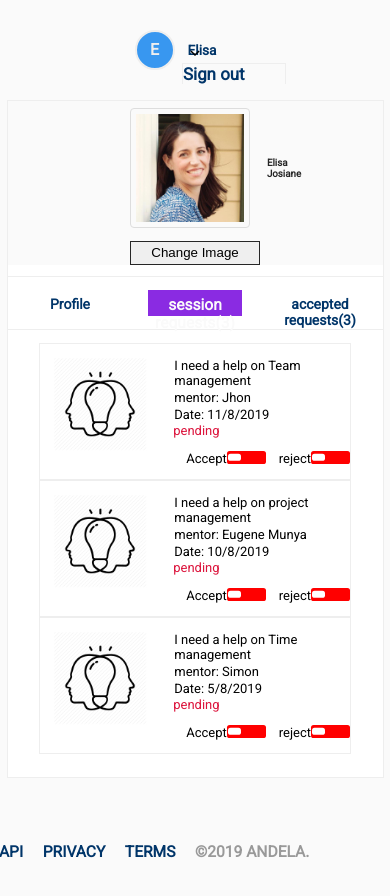
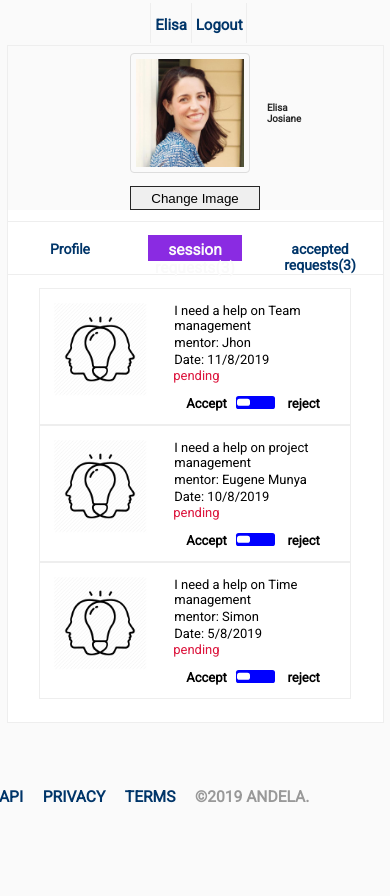
Before and after one commit to habaumugisha1/FreeMentors, a plain HTML site: page UI/pages/mentorDashboard.html in a window 390 px wide. Both pictures are taken after a click on the link "session requests(3)". After the commit the page ends 871 px from the top, so only its background shows below. Drawn offline with Linux system fonts and the light colour scheme.

Commit message:
chore(refactor-ui):change the look and feel of dashboard [ Finishes #167923724]

```diff
--- a/UI/pages/mentorDashboard.html
+++ b/UI/pages/mentorDashboard.html
@@ -9,6 +9,7 @@
     <link rel="stylesheet" href="../styles/userDashboard.css"/>
     <link rel="stylesheet" href="../styles/popupModel.css"/>
     <link rel="stylesheet" href="../styles/acceptReject.css"/>
+    <link rel="stylesheet" href="../styles/modalCss/mentorReview.css"/>
 
     <link href="https://fonts.googleapis.com/css?family=Roboto&display=swap" rel="stylesheet">
 </head>
@@ -17,16 +18,19 @@
 
     <div class="wrapper">
             <div class="modal-bg">
-                    <div class="modal">
-                        <div class="review-item">
+                    <div class="modal mentor-review">
+                            <div class="review-item">
+                                    <span class="modal-title">Ratings about your session</span>
+                                    <div class="review">
 
-                                    <div class="review">
                                           <p>It was an interesting session, in this session I heve
                                               learned alot that will help me not only today but also tomorrow, hanks my mentor</p>
                                             <p class="score"> score: 5</p>
                                             <p>Date: 10/8/2019</p>
 
                                     </div>
+
+
                             </div>
                             <span class="modal-close">X</span>
                     </div>
@@ -53,23 +57,13 @@
                     </div>
 
         <div class="container">
-
-        <div class="nav-menu">
-                        <span class="avatar">
-                            <h3>E</h3>
-                        </span>
-                        <p><a href="./mentorDashboard.html">Elisa</a></p>
-                        <div class="log-out">
-                            <img src="../images/outline-keyboard_arrow_down-24px.svg" alt="drop-down"/>
-                            <ul>
-                                    <li>
-                                        <a href="../index.html">Sign out</a>
-                                    </li>
-                                </ul>
-                        </div>
-
-
-        </div>
+                <div class="top-nav-menu">
+                        <ul>
+                            <li><a href="./mentorDashboard.html" class="circle-img"> E</a></li>
+                            <li><a href="./mentorDashboard.html">Elisa</a></li>
+                            <li><a href="../index.html">Logout</a></li>
+                        </ul>
+                       </div>
 
         <div class="main-content">
             <div class="user-profile">
@@ -157,10 +151,6 @@
                                                             <div class="switch-btn"></div>
                                                     </label>
                                                     <span class="title">reject</span>
-                                                    <label class="switch">
-                                                           <input type="checkbox">
-                                                            <div class="switch-btn"></div>
-                                                    </label>
                                                     </div>
                                         </div>
                                 </div>
@@ -181,10 +171,7 @@
                                                             <div class="switch-btn"></div>
                                                     </label>
                                                     <span class="title">reject</span>
-                                                    <label class="switch">
-                                                           <input type="checkbox">
-                                                            <div class="switch-btn"></div>
-                                                    </label>
+
                                                     </div>
                                             </div>
 
@@ -205,10 +192,7 @@
                                                                 <div class="switch-btn"></div>
                                                         </label>
                                                         <span class="title">reject</span>
-                                                        <label class="switch">
-                                                               <input type="checkbox">
-                                                                <div class="switch-btn"></div>
-                                                        </label>
+
                                                         </div>
                                             </div>
 
--- a/UI/styles/acceptReject.css
+++ b/UI/styles/acceptReject.css
@@ -12,7 +12,7 @@
 .switch-btn{
     position: absolute;
     content: '';
-    background: red;
+    background: blue;
     left: 0;
     top: 0;
     right: 0;
@@ -34,9 +34,12 @@
 
 }
 .switch input[type='checkbox']:checked + .switch-btn{
-   background: blue;
+    background: red;
 }
 
 .switch input[type='checkbox']:checked + .switch-btn::before{
     left: 1.8rem;
  }
+ .reject-accept .title{
+     font-weight: bold;
+ }
--- a/UI/styles/dashboard.css
+++ b/UI/styles/dashboard.css
@@ -40,67 +40,43 @@ display: flex;
 flex-direction: column;
 padding: 0 .5rem;
 position: relative;
+}
+.top-nav-menu{
+    background:#fafafa;
+    display: flex;
+    justify-content: flex-end;
+    padding: .2rem;
+}
+.top-nav-menu ul{
+    display: flex;
+    list-style-type: none;
+    height: 40px;
+}
+.top-nav-menu ul li{
+    padding: 0 .3rem;
+    display: block;
+    height: 100%;
+}
+.top-nav-menu ul li a{
+    display: block;
+    height: inherit;
+    cursor: pointer;
+    text-align: center;
+    font-size: 15px;
+    padding: 1rem 0;
 
 }
-
-.container .nav-menu{
-    height: 50px;
-    display: flex;
-    justify-content: flex-end;
-    align-items: center;
-    font-size: 1.4rem;
-    padding: 0 3rem;
-    color: #3897f0;
-
-}
-.nav-menu .avatar{
+.top-nav-menu ul li .circle-img{
+    border-radius: 50%;
+    background:#003569;
     height: 40px;
-    border: 2px solid #eee;
-    margin-right: 1rem;
-    border-radius: 50%;
     width: 40px;
-    text-align: center;
-    padding: .6rem 1rem;
-    background: #3897f0;
-    color: #eee;
-
-}
-.nav-menu p{
-    padding-right: 3rem;
-
+    color: #FFF;
+    font-weight: bold;
+    font-size: 1.3rem;
+    padding-bottom: 2rem;
 }
 
-.nav-menu ul{
-    list-style: none;
-
-}
-.nav-menu ul li a{
-    margin-right: 1rem;
-}
-.nav-menu .log-out{
-    padding: 0;
-    position: absolute;
-    height: 2rem;
-    padding: 0 0 1rem 0;
-}
-.nav-menu .log-out img{
-    padding: .5rem 0 0 ;
-    cursor: pointer;
-    width:2rem;
-    height: 25px;
-
-}
-.nav-menu  .log-out ul li{
-
-    display: block;
-    position: absolute;
-    background: #fafafa;
-    border: 1px solid #eee;
-    cursor: pointer;
-    font-size: 1rem;
-    width: 5.5rem;
-    top: 1.8rem;
-}
 
 
 .container .main-content{
@@ -321,32 +297,21 @@ footer .container .copy-right{
 
 
 @media (max-width:700px){
-    .container .nav-menu{
-        height: 100px;
-        display: flex;
-        justify-content: center;
-        align-items: center;
-        font-size: 1.4rem;
-        padding: 1rem 3rem;
-        font-size: 3.5vw;
+
+    .container .top-nav-menu{
+     display: flex;
+     flex-direction: column;
+     justify-content: center;
+     align-items: center;
+     position: relative;
+    }
+    .top-nav-menu ul li .circle-img{
+        display: none;
+    }
+    .top-nav-menu ul li{
+        border-right: 1px solid #eee;
     }
 
-    .nav-menu .log-out{
-        height: 2rem;
-        padding: 0 0 1rem 0;
-        margin: 1.5rem;
-    }
-    .nav-menu  .log-out ul li{
-
-        display: block;
-        position: absolute;
-        background: #fafafa;
-        cursor: pointer;
-        font-size: 1.3rem;
-        border-bottom: none;
-        width: 8rem;
-        top: 2rem;
-    }
     .container .main-content{
         display: flex;
         border: 1px solid #eee;
--- a/UI/styles/localPage.css
+++ b/UI/styles/localPage.css
@@ -80,7 +80,9 @@ a{
     position: absolute;
     left: 50%;
     top: 50%;
-    transform: translate(-50%,-50%)
+    transform: translate(-50%,-50%);
+    font-size: 13px;
+
 }
 
 .page-content ul{ list-style: none;}
--- /dev/null
+++ b/UI/styles/modalCss/mentorReview.css
@@ -0,0 +1,10 @@
+.modal-bg .mentor-review{
+    height: 200px;
+    padding: 1rem;
+}
+.mentor-review .modal-title{
+text-align: center;
+font-size: 16px;
+font-weight: bold;
+padding: 1.5rem;
+}
--- a/UI/styles/signUp.css
+++ b/UI/styles/signUp.css
@@ -94,6 +94,7 @@ a{
 .notice ul li::before{
     content: '\2713\0020'
 }
+
 .container .sign-up-form{
     max-width: 50%;
     background: #fafafa;
@@ -153,6 +154,7 @@ form .signup-btn a{
     padding: 0.5rem;
     font-size: 1.3rem;
     cursor: pointer;
+    display: block;
 }
 form .form-group{
     display: flex;
```
Also changed, not shown: UI/index.html (+2 -6 lines), UI/pages/SignUp.html (+1 -1 lines), UI/pages/adminDashboard.html (+11 -15 lines), UI/pages/specificMentor.html (+7 -16 lines), UI/pages/specificUser.html (+10 -15 lines), UI/pages/userDashboard.html (+14 -19 lines), UI/styles/modalCss/adminReview.css (added, +11 -0 lines), UI/styles/modalCss/editSession.css (added, +34 -0 lines), UI/styles/modalCss/specificMentee.css (added, +13 -0 lines).
